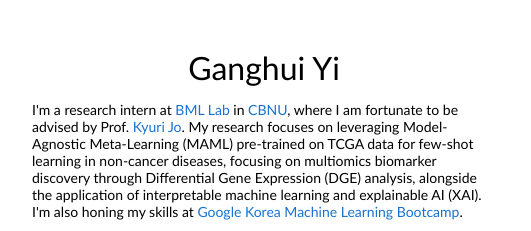
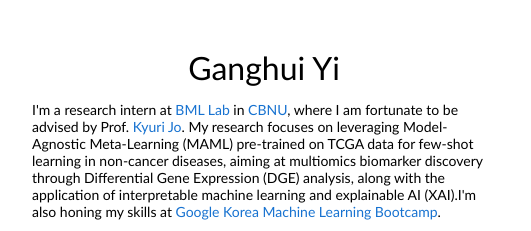
Before and after one commit to hughyi/hughyi.github.io, a plain HTML site: page index.html in a window 1280 px wide. Shown: the top 231 px of the page, 228-759 px from the left. Drawn offline with Linux system fonts and the light colour scheme.

Commit message:
Update index.html

```diff
--- a/index.html
+++ b/index.html
@@ -30,9 +30,9 @@
                     <a href="https://www.cbnu.ac.kr/english/index.do" target="_blank">CBNU</a>, where I am fortunate to
                     be advised by Prof. <a href="https://kyurijo.github.io/" target="_blank">Kyuri Jo</a>.
                     My research focuses on leveraging Model-Agnostic Meta-Learning (MAML) pre-trained on TCGA data for
-                    few-shot learning in non-cancer diseases, focusing on multiomics biomarker discovery through
-                    Differential Gene Expression (DGE) analysis, alongside the application of interpretable machine
-                    learning and explainable AI (XAI). I'm also honing my
+                    few-shot learning in non-cancer diseases, aiming at multiomics biomarker discovery through
+                    Differential Gene Expression (DGE) analysis, along with the application of interpretable machine
+                    learning and explainable AI (XAI).I'm also honing my
                     skills at
                     <a href="https://rsvp.withgoogle.com/events/google-machine-learning-bootcamp-kr-2024"
                       target="_blank">Google Korea Machine Learning Bootcamp</a>.
```
